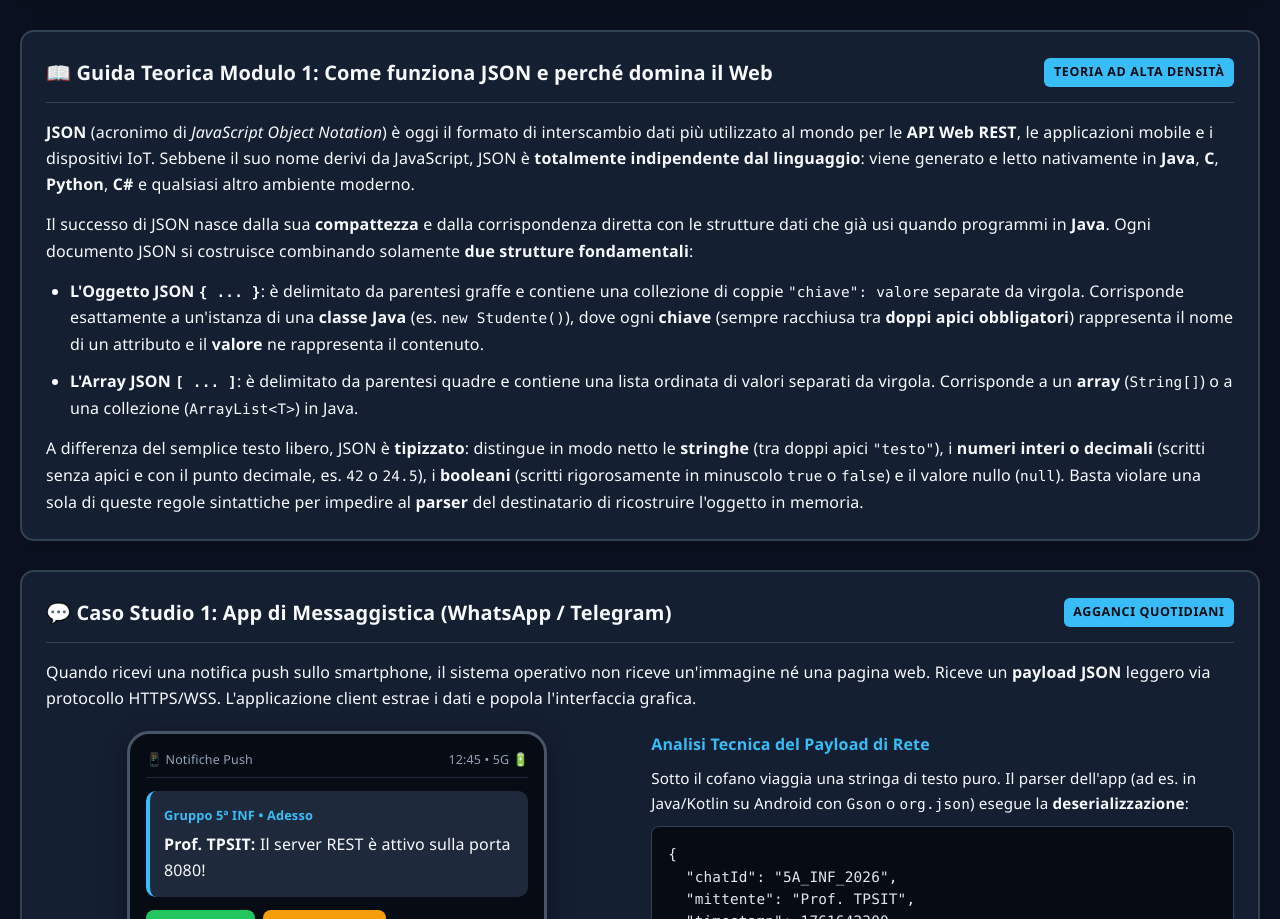
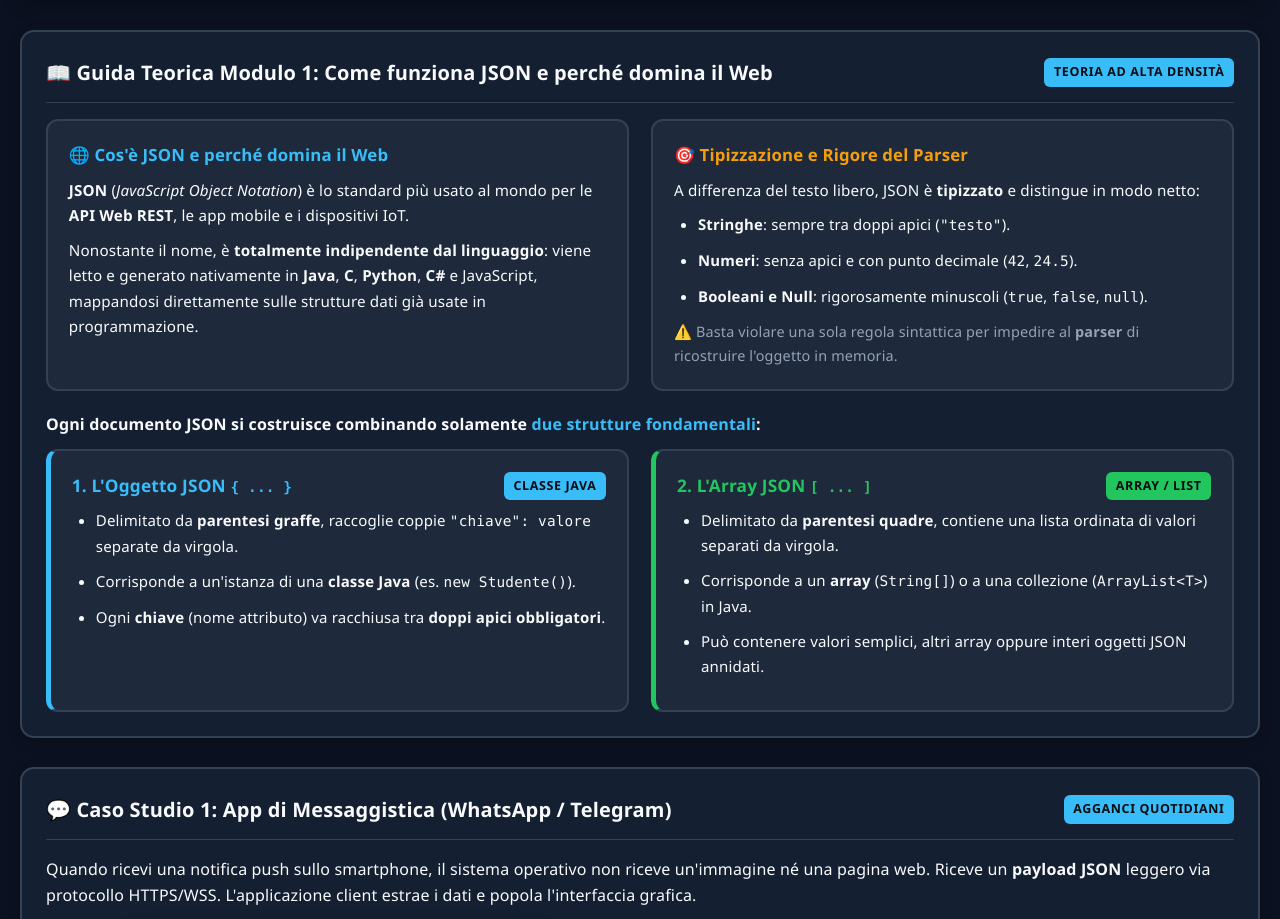
Before and after one commit to Amarte81/tpsit-5-json-markdown-xml, a plain HTML site: page index.html in a window 1280 px wide. Shown: the part 902-1821 px from the top of the page. Drawn offline with Linux system fonts and the light colour scheme.

Commit message:
Sync: Merge Module 1 2-column layout from Drive with Module 2 updates

```diff
--- a/index.html
+++ b/index.html
@@ -120,26 +120,64 @@
           <span class="badge-tag">TEORIA AD ALTA DENSITÀ</span>
         </div>
 
-        <p style="margin-bottom: 0.85rem;">
-          <strong>JSON</strong> (acronimo di <em>JavaScript Object Notation</em>) è oggi il formato di interscambio dati più utilizzato al mondo per le <strong>API Web REST</strong>, le applicazioni mobile e i dispositivi IoT. Sebbene il suo nome derivi da JavaScript, JSON è <strong>totalmente indipendente dal linguaggio</strong>: viene generato e letto nativamente in <strong>Java</strong>, <strong>C</strong>, <strong>Python</strong>, <strong>C#</strong> e qualsiasi altro ambiente moderno.
+        <!-- Due colonne: Panoramica & Tipizzazione -->
+        <div class="grid-2" style="margin-bottom: 1.25rem;">
+          <div class="case-study-box" style="margin: 0;">
+            <h4 style="font-size: 1.05rem; color: var(--accent-blue); margin-bottom: 0.55rem;">🌐 Cos'è JSON e perché domina il Web</h4>
+            <p style="font-size: 0.95rem; margin-bottom: 0.65rem;">
+              <strong>JSON</strong> (<em>JavaScript Object Notation</em>) è lo standard più usato al mondo per le <strong>API Web REST</strong>, le app mobile e i dispositivi IoT.
+            </p>
+            <p style="font-size: 0.95rem;">
+              Nonostante il nome, è <strong>totalmente indipendente dal linguaggio</strong>: viene letto e generato nativamente in <strong>Java</strong>, <strong>C</strong>, <strong>Python</strong>, <strong>C#</strong> e JavaScript, mappandosi direttamente sulle strutture dati già usate in programmazione.
+            </p>
+          </div>
+
+          <div class="case-study-box" style="margin: 0;">
+            <h4 style="font-size: 1.05rem; color: var(--accent-amber); margin-bottom: 0.55rem;">🎯 Tipizzazione e Rigore del Parser</h4>
+            <p style="font-size: 0.95rem; margin-bottom: 0.55rem;">
+              A differenza del testo libero, JSON è <strong>tipizzato</strong> e distingue in modo netto:
+            </p>
+            <ul class="accessible-list" style="font-size: 0.93rem; margin-bottom: 0.55rem;">
+              <li><strong>Stringhe</strong>: sempre tra doppi apici (<code>"testo"</code>).</li>
+              <li><strong>Numeri</strong>: senza apici e con punto decimale (<code>42</code>, <code>24.5</code>).</li>
+              <li><strong>Booleani e Null</strong>: rigorosamente minuscoli (<code>true</code>, <code>false</code>, <code>null</code>).</li>
+            </ul>
+            <p style="font-size: 0.9rem; color: var(--text-muted);">
+              ⚠️ Basta violare una sola regola sintattica per impedire al <strong>parser</strong> di ricostruire l'oggetto in memoria.
+            </p>
+          </div>
+        </div>
+
+        <!-- Due punti evidenziati: le 2 strutture fondamentali -->
+        <p style="font-weight: 700; margin-bottom: 0.75rem; font-size: 1rem;">
+          Ogni documento JSON si costruisce combinando solamente <strong style="color: var(--accent-blue);">due strutture fondamentali</strong>:
         </p>
 
-        <p style="margin-bottom: 0.85rem;">
-          Il successo di JSON nasce dalla sua <strong>compattezza</strong> e dalla corrispondenza diretta con le strutture dati che già usi quando programmi in <strong>Java</strong>. Ogni documento JSON si costruisce combinando solamente <strong>due strutture fondamentali</strong>:
-        </p>
+        <div class="grid-2">
+          <div class="case-study-box" style="margin: 0; border-left: 5px solid var(--accent-blue);">
+            <div style="display: flex; justify-content: space-between; align-items: center; gap: 0.5rem; margin-bottom: 0.5rem; flex-wrap: wrap;">
+              <h4 style="font-size: 1.08rem; color: var(--accent-blue); margin: 0;">1. L'Oggetto JSON <code>{ ... }</code></h4>
+              <span class="badge-tag" style="background: var(--accent-blue); color: #070b14;">CLASSE JAVA</span>
+            </div>
+            <ul class="accessible-list" style="font-size: 0.94rem;">
+              <li>Delimitato da <strong>parentesi graffe</strong>, raccoglie coppie <code>"chiave": valore</code> separate da virgola.</li>
+              <li>Corrisponde a un'istanza di una <strong>classe Java</strong> (es. <code>new Studente()</code>).</li>
+              <li>Ogni <strong>chiave</strong> (nome attributo) va racchiusa tra <strong>doppi apici obbligatori</strong>.</li>
+            </ul>
+          </div>
 
-        <ul class="accessible-list" style="margin-bottom: 0.85rem;">
-          <li>
-            <strong>L'Oggetto JSON <code>{ ... }</code></strong>: è delimitato da parentesi graffe e contiene una collezione di coppie <code>"chiave": valore</code> separate da virgola. Corrisponde esattamente a un'istanza di una <strong>classe Java</strong> (es. <code>new Studente()</code>), dove ogni <strong>chiave</strong> (sempre racchiusa tra <strong>doppi apici obbligatori</strong>) rappresenta il nome di un attributo e il <strong>valore</strong> ne rappresenta il contenuto.
-          </li>
-          <li>
-            <strong>L'Array JSON <code>[ ... ]</code></strong>: è delimitato da parentesi quadre e contiene una lista ordinata di valori separati da virgola. Corrisponde a un <strong>array</strong> (<code>String[]</code>) o a una collezione (<code>ArrayList&lt;T&gt;</code>) in Java.
-          </li>
-        </ul>
-
-        <p>
-          A differenza del semplice testo libero, JSON è <strong>tipizzato</strong>: distingue in modo netto le <strong>stringhe</strong> (tra doppi apici <code>"testo"</code>), i <strong>numeri interi o decimali</strong> (scritti senza apici e con il punto decimale, es. <code>42</code> o <code>24.5</code>), i <strong>booleani</strong> (scritti rigorosamente in minuscolo <code>true</code> o <code>false</code>) e il valore nullo (<code>null</code>). Basta violare una sola di queste regole sintattiche per impedire al <strong>parser</strong> del destinatario di ricostruire l'oggetto in memoria.
-        </p>
+          <div class="case-study-box" style="margin: 0; border-left: 5px solid var(--accent-green);">
+            <div style="display: flex; justify-content: space-between; align-items: center; gap: 0.5rem; margin-bottom: 0.5rem; flex-wrap: wrap;">
+              <h4 style="font-size: 1.08rem; color: var(--accent-green); margin: 0;">2. L'Array JSON <code>[ ... ]</code></h4>
+              <span class="badge-tag" style="background: var(--accent-green); color: #070b14;">ARRAY / LIST</span>
+            </div>
+            <ul class="accessible-list" style="font-size: 0.94rem;">
+              <li>Delimitato da <strong>parentesi quadre</strong>, contiene una lista ordinata di valori separati da virgola.</li>
+              <li>Corrisponde a un <strong>array</strong> (<code>String[]</code>) o a una collezione (<code>ArrayList&lt;T&gt;</code>) in Java.</li>
+              <li>Può contenere valori semplici, altri array oppure interi oggetti JSON annidati.</li>
+            </ul>
+          </div>
+        </div>
       </div>
 
       <!-- CASO STUDIO 1: APP DI MESSAGGISTICA & NOTIFICHE PUSH -->
```
